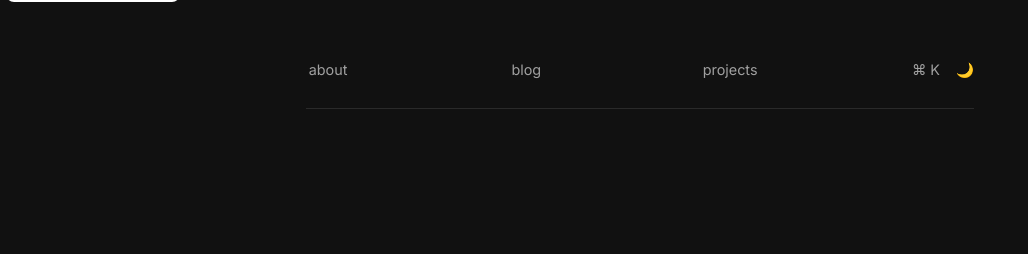
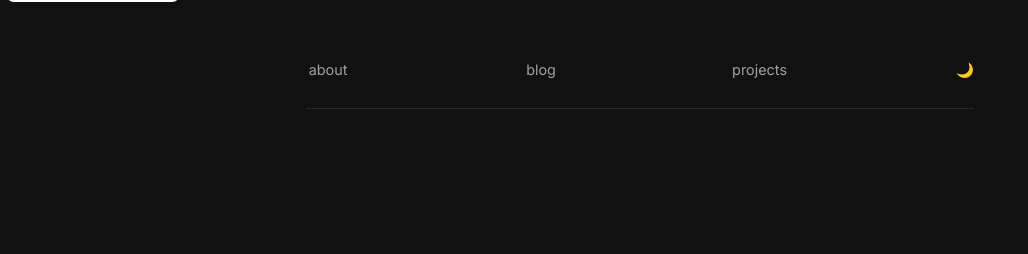
Before and after one commit to BKG123/BKG123.github.io, a Jekyll site: the page built from index.md, in a window 1280 px wide. Shown: the top 254 px of the page, without its empty margins (0-1028 px from the left). Built offline with Jekyll 4.4.1, drawn with Linux system fonts in a browser that asks for light colours.

Commit message:
remove search

```diff
--- a/_includes/header.html
+++ b/_includes/header.html
@@ -4,7 +4,6 @@
     <a href="{{ "/blog/" | relative_url }}" class="nav-link">blog</a>
     <a href="#projects" class="nav-link">projects</a>
     <div class="nav-icons">
-      <span class="search-icon">⌘ K</span>
       <span class="theme-icon">🌙</span>
     </div>
   </nav>
```
Also changed, not shown: 4 other files.
